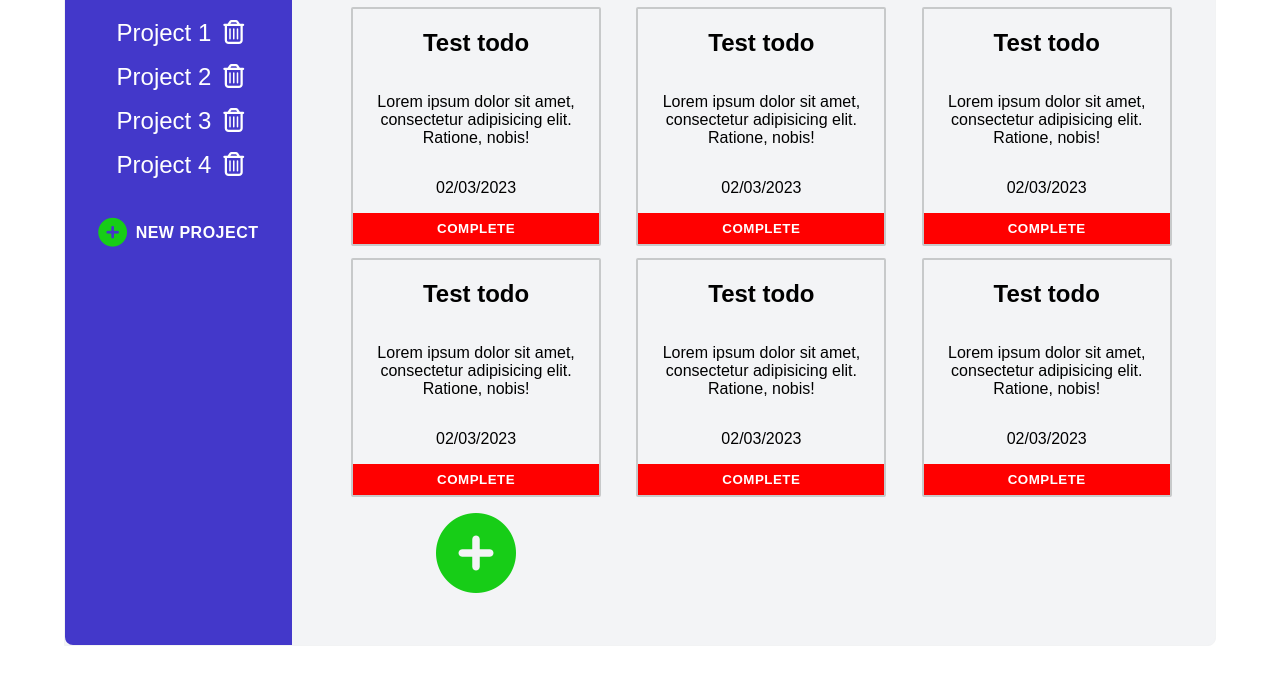
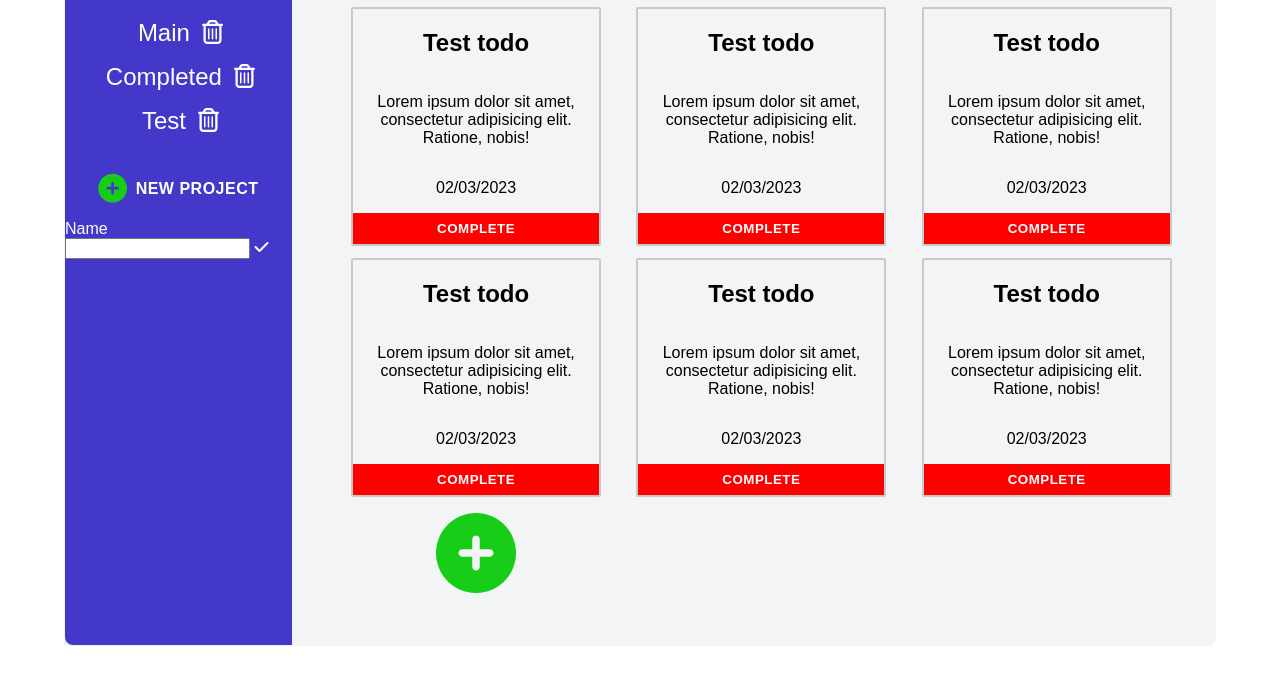
Before and after one commit to thimgrim1337/todo, a website built with webpack: page src/index.html in a window 1280 px wide. Shown: the part 122-816 px from the top of the page. Built offline with nearby package versions, Linux system fonts and the light colour scheme.

Commit message:
Implement display projects list and delete project function

```diff
--- a/src/index.html
+++ b/src/index.html
@@ -17,23 +17,14 @@
     <div class="content">
       <aside>
         <h2>Your Projects</h2>
-        <ul class="projects">
-          <li class="project">
-            <a href="#">Project 1</a><i class="fa-regular fa-trash-can"></i>
-          </li>
-          <li class="project">
-            <a href="#">Project 2</a><i class="fa-regular fa-trash-can"></i>
-          </li>
-          <li class="project">
-            <a href="#">Project 3</a><i class="fa-regular fa-trash-can"></i>
-          </li>
-          <li class="project">
-            <a href="#">Project 4</a><i class="fa-regular fa-trash-can"></i>
-          </li>
-        </ul>
+        <ul class="projects"></ul>
         <button class="btn btn-project">
           <i class="fa-solid fa-circle-plus"></i>New Project
         </button>
+        <label for="newProject"
+          >Name <input type="text" name="new project" id="newProject" />
+          <i class="fa-solid fa-check"></i
+        ></label>
       </aside>
       <main class="todo-list">
         <h1>Your Tasks</h1>
--- a/src/index.js
+++ b/src/index.js
@@ -1 +1,34 @@
 import './styles/main.scss';
+import App from './modules/App';
+
+const app = new App();
+
+function createProjectList() {
+  const projectsList = document.querySelector('.projects');
+  const projects = app.getAllProject();
+
+  projects.forEach((project) => {
+    const li = document.createElement('li');
+    const a = document.createElement('a');
+    const i = document.createElement('i');
+    li.classList.add('project');
+    i.classList.add('fa-regular', 'fa-trash-can');
+
+    a.textContent = project.name;
+    a.href = '#';
+
+    li.append(a, i);
+    projectsList.appendChild(li);
+  });
+
+  const deleteProjectIcons = document.querySelectorAll('.fa-trash-can');
+  deleteProjectIcons.forEach((icon) =>
+    icon.addEventListener('click', () => {
+      if (app.deleteProject(icon.previousSibling.textContent)) {
+        icon.parentElement.remove();
+      }
+    })
+  );
+}
+
+createProjectList();
--- a/src/modules/App.js
+++ b/src/modules/App.js
@@ -1,8 +1,13 @@
 import Project from './Project';
 
 export default class App {
+  _defaultProjects = [
+    new Project('Main'),
+    new Project('Completed'),
+    new Project('Test'),
+  ];
   constructor() {
-    this.projects = [new Project('main')];
+    this.projects = [...this._defaultProjects];
   }
 
   checkName = (name) => {
@@ -13,11 +18,20 @@ export default class App {
   createProject = (name) =>
     this.projects.push(new Project(this.checkName(name)));
 
-  deleteProject = (name) =>
+  deleteProject = (name) => {
+    if (
+      name == this._defaultProjects[0].name ||
+      name == this._defaultProjects[1].name
+    )
+      return false;
+
     this.projects.splice(
-      this.projects.findIndex((project) => (project.name = name)),
+      this.projects.findIndex((project) => project.name == name),
       1
     );
 
+    return true;
+  };
+
   getAllProject = () => this.projects;
 }
--- a/src/styles/main.scss
+++ b/src/styles/main.scss
@@ -97,12 +97,20 @@ aside {
         }
        }
    }
+
+   label[for='newProject'] {
+
+   }
 }
 
 
 .todo-list {
     padding: 0 2rem;
     overflow: scroll;
+
+    h1 {
+        color: #404040;
+    }
 
 
     .list {
@@ -130,7 +138,7 @@ aside {
             transition: .2s;
 
             &:hover {
-                background-color: rgba($color: red, $alpha: 0.2);
+                opacity: 0.5;
             }
         }
         }
```
